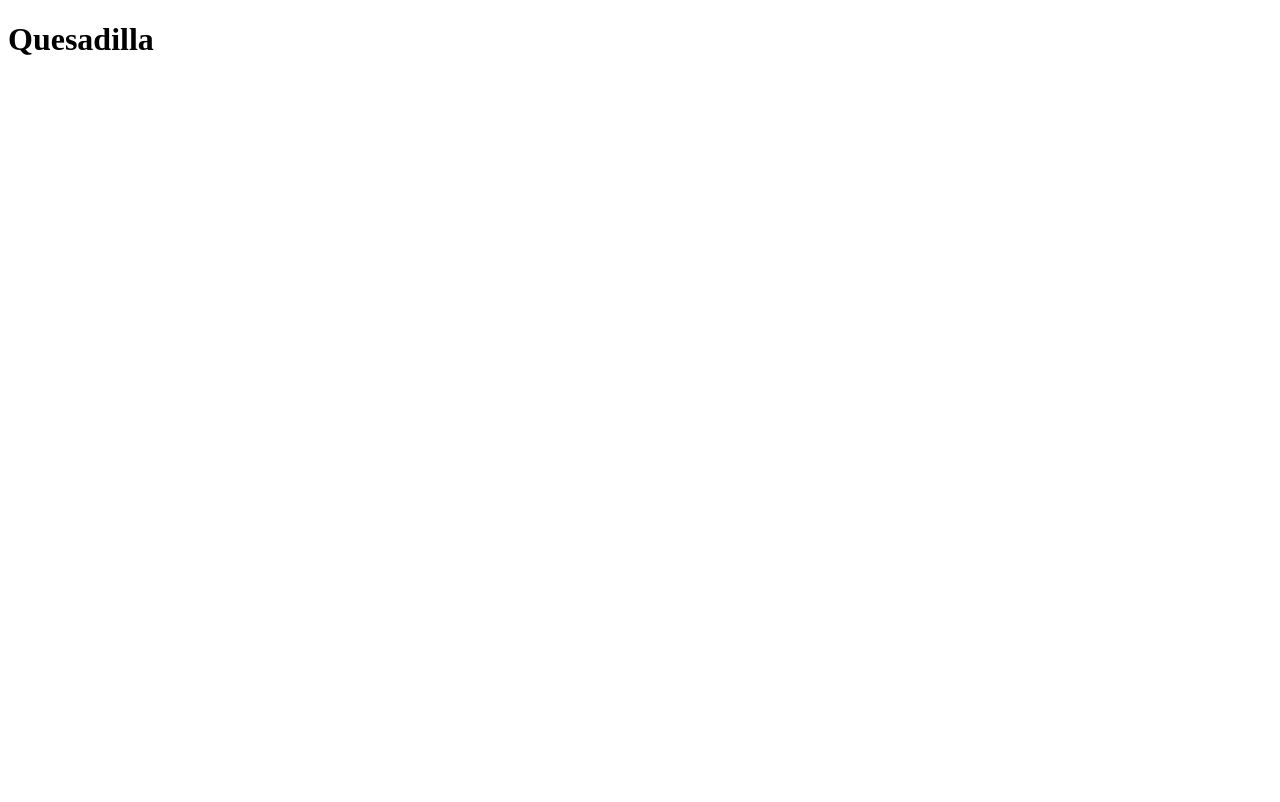
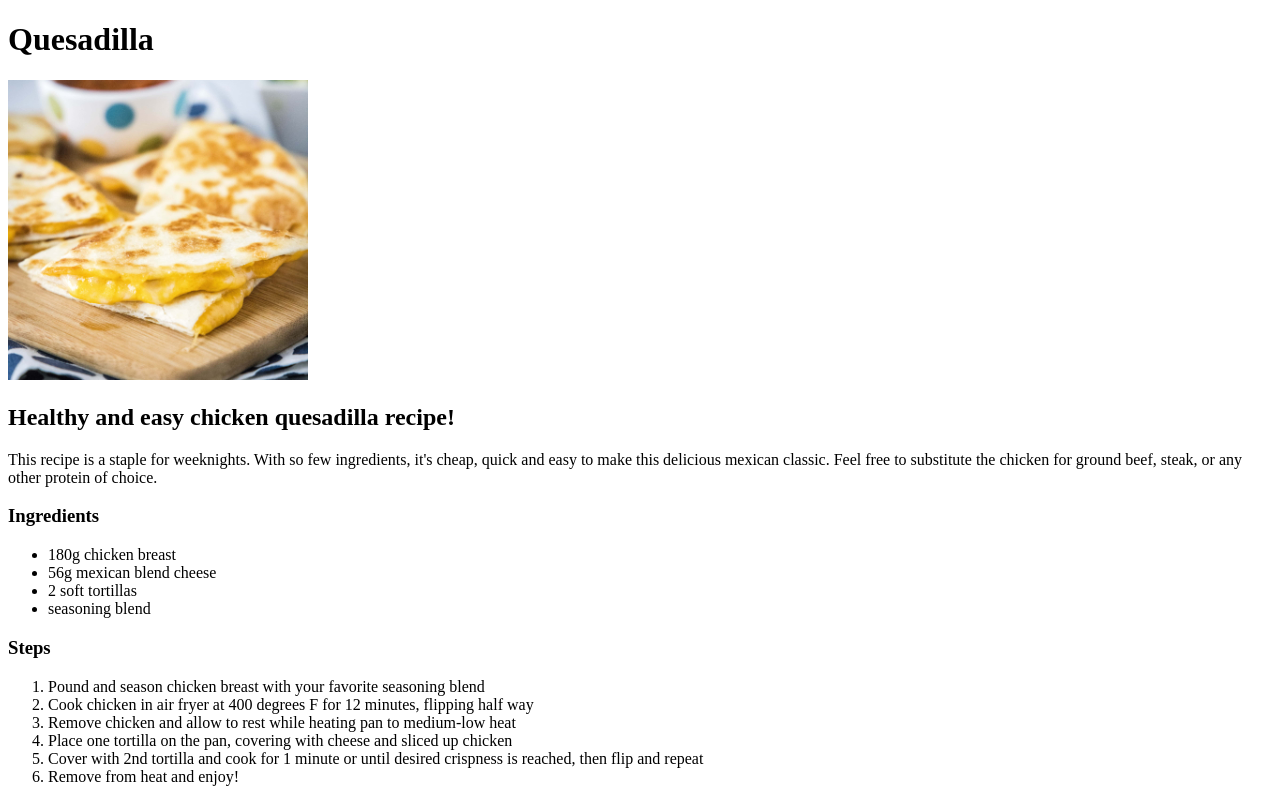
Before and after one commit to carrotsuno/odin-recipes, a plain HTML site: page recipes/quesadilla.html in a window 1280 px wide. Drawn offline with Linux system fonts and the light colour scheme.

Commit message:
Add quesadilla.html content
Added all necessary content for the Quesadilla recipe

```diff
--- a/recipes/quesadilla.html
+++ b/recipes/quesadilla.html
@@ -7,5 +7,26 @@
 </head>
 <body>
     <h1>Quesadilla</h1>
+    <img src="../images/quesadilla.jpg"  alt="Quesadilla photo"  height="300" width="300">
+    <h2>Healthy and easy chicken quesadilla recipe!</h2>
+    <p>This recipe is a staple for weeknights. With so few ingredients, it's cheap, quick and
+         easy to make this delicious mexican classic. Feel free to substitute the chicken for ground beef,
+        steak, or any other protein of choice.</p>
+    <h3>Ingredients</h3>
+    <ul>
+        <li>180g chicken breast</li>
+        <li>56g mexican blend cheese</li>
+        <li>2 soft tortillas</li>
+        <li>seasoning blend</li>
+    </ul>
+    <h3>Steps</h3>
+    <ol>
+        <li>Pound and season chicken breast with your favorite seasoning blend</li>
+        <li>Cook chicken in air fryer at 400 degrees F for 12 minutes, flipping half way</li>
+        <li>Remove chicken and allow to rest while heating pan to medium-low heat</li>
+        <li>Place one tortilla on the pan, covering with cheese and sliced up chicken</li>
+        <li>Cover with 2nd tortilla and cook for 1 minute or until desired crispness is reached, then flip and repeat</li>
+        <li>Remove from heat and enjoy!</li>
+    </ol>
 </body>
 </html>
```
